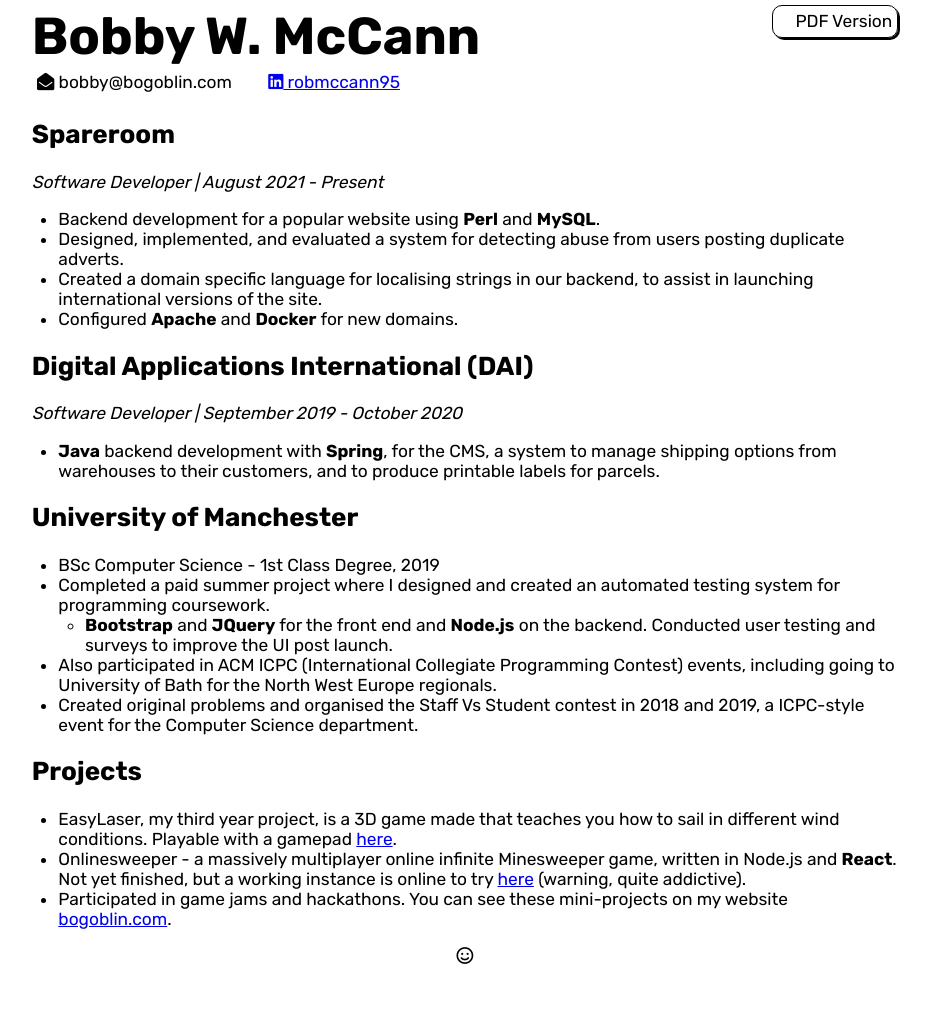
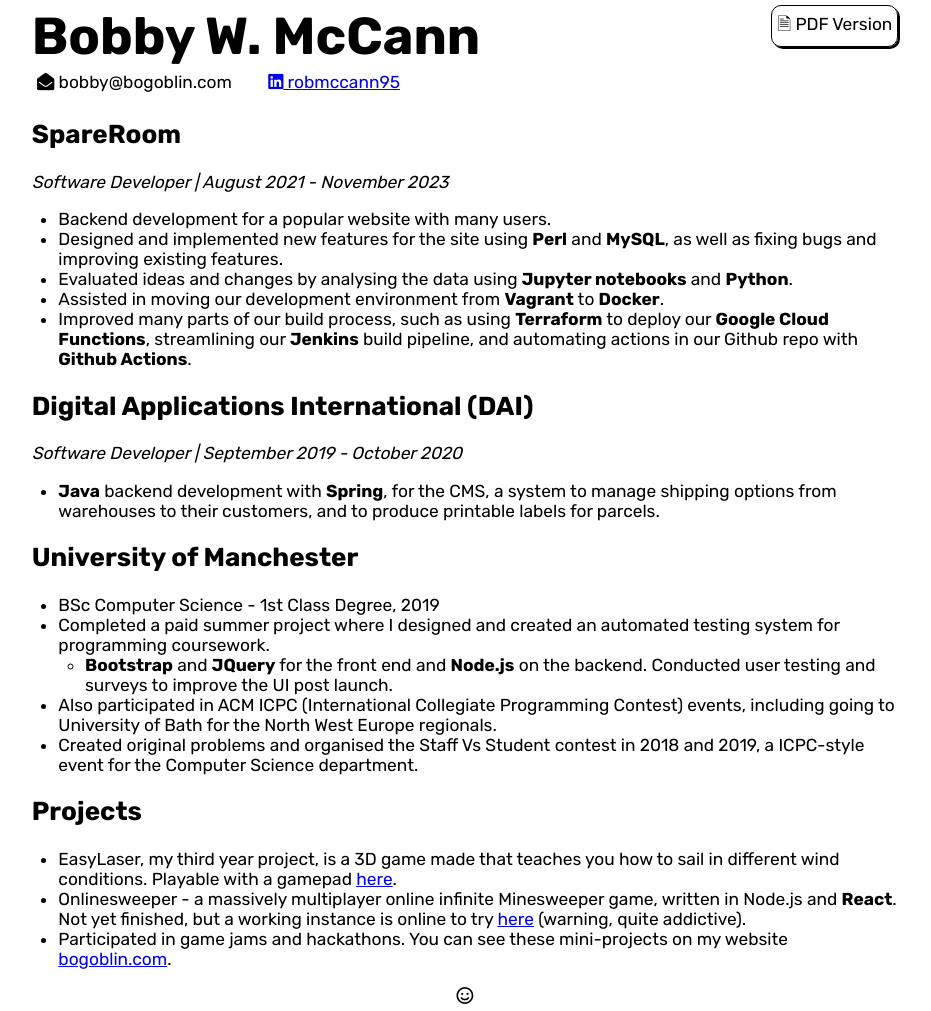
Before and after one commit to bogoblin/bobbyweb, a Jekyll site: the page cv/index.html, which Jekyll copies as it is, in a window 1280 px wide. Shown: the whole page, without its empty margins (175-1106 px from the left). Built offline with Jekyll 4.4.1, drawn with Linux system fonts in a browser that asks for light colours; nearby versions of some CDN libraries; before the commit the page ends 971 px from its top, so only the background shows below that.

Commit message:
CV Update

```diff
--- a/cv/header.html
+++ b/cv/header.html
@@ -43,7 +43,7 @@
             </div>
         </div>
         <div>
-            <a href="Bobby_W_McCann_CV.pdf" class="button noprint"><i class="fa-duotone fa-file-pdf"></i> PDF Version</a>
+            <a href="Bobby_W_McCann_CV.pdf" class="button noprint">🗎 PDF Version</a>
         </div>
     </div>
     <div class="content">
--- a/cv/index.html
+++ b/cv/index.html
@@ -43,37 +43,65 @@
             </div>
         </div>
         <div>
-            <a href="Bobby_W_McCann_CV.pdf" class="button noprint"><i class="fa-duotone fa-file-pdf"></i> PDF Version</a>
+            <a href="Bobby_W_McCann_CV.pdf" class="button noprint">🗎 PDF Version</a>
         </div>
     </div>
-    <div class="content"><h2 id="spareroom">Spareroom</h2>
-<p><em>Software Developer | August 2021 - Present</em></p>
+    <div class="content"><h2 id="spareroom">SpareRoom</h2>
+<p><em>Software Developer | August 2021 - November 2023</em></p>
 <ul>
-<li>Backend development for a popular website using <strong>Perl</strong> and <strong>MySQL</strong>.</li>
-<li>Designed, implemented, and evaluated a system for detecting abuse from users posting duplicate adverts.</li>
-<li>Created a domain specific language for localising strings in our backend, to assist in launching international versions of the site.</li>
-<li>Configured <strong>Apache</strong> and <strong>Docker</strong> for new domains.</li>
+<li>Backend development for a popular website with many users.</li>
+<li>Designed and implemented new features for the site using
+<strong>Perl</strong> and <strong>MySQL</strong>, as well as fixing bugs
+and improving existing features.</li>
+<li>Evaluated ideas and changes by analysing the data using
+<strong>Jupyter notebooks</strong> and <strong>Python</strong>.</li>
+<li>Assisted in moving our development environment from
+<strong>Vagrant</strong> to <strong>Docker</strong>.</li>
+<li>Improved many parts of our build process, such as using
+<strong>Terraform</strong> to deploy our <strong>Google Cloud
+Functions</strong>, streamlining our <strong>Jenkins</strong> build
+pipeline, and automating actions in our Github repo with <strong>Github
+Actions</strong>.</li>
 </ul>
-<h2 id="digital-applications-international-dai">Digital Applications International (DAI)</h2>
+<h2 id="digital-applications-international-dai">Digital Applications
+International (DAI)</h2>
 <p><em>Software Developer | September 2019 - October 2020</em></p>
 <ul>
-<li><strong>Java</strong> backend development with <strong>Spring</strong>, for the CMS, a system to manage shipping options from warehouses to their customers, and to produce printable labels for parcels.</li>
+<li><strong>Java</strong> backend development with
+<strong>Spring</strong>, for the CMS, a system to manage shipping
+options from warehouses to their customers, and to produce printable
+labels for parcels.</li>
 </ul>
 <h2 id="university-of-manchester">University of Manchester</h2>
 <ul>
 <li>BSc Computer Science - 1st Class Degree, 2019</li>
-<li>Completed a paid summer project where I designed and created an automated testing system for programming coursework.
+<li>Completed a paid summer project where I designed and created an
+automated testing system for programming coursework.
 <ul>
-<li><strong>Bootstrap</strong> and <strong>JQuery</strong> for the front end and <strong>Node.js</strong> on the backend. Conducted user testing and surveys to improve the UI post launch.</li>
+<li><strong>Bootstrap</strong> and <strong>JQuery</strong> for the front
+end and <strong>Node.js</strong> on the backend. Conducted user testing
+and surveys to improve the UI post launch.</li>
 </ul></li>
-<li>Also participated in ACM ICPC (International Collegiate Programming Contest) events, including going to University of Bath for the North West Europe regionals.</li>
-<li>Created original problems and organised the Staff Vs Student contest in 2018 and 2019, a ICPC-style event for the Computer Science department.</li>
+<li>Also participated in ACM ICPC (International Collegiate Programming
+Contest) events, including going to University of Bath for the North
+West Europe regionals.</li>
+<li>Created original problems and organised the Staff Vs Student contest
+in 2018 and 2019, a ICPC-style event for the Computer Science
+department.</li>
 </ul>
 <h2 id="projects">Projects</h2>
 <ul>
-<li>EasyLaser, my third year project, is a 3D game made that teaches you how to sail in different wind conditions. Playable with a gamepad <a href="https://bogoblin.com/games/2019/05/11/EasyLaser.html">here</a>.</li>
-<li>Onlinesweeper - a massively multiplayer online infinite Minesweeper game, written in Node.js and <strong>React</strong>. Not yet finished, but a working instance is online to try <a href="https://onlinesweeper-5i7y9.ondigitalocean.app/">here</a> (warning, quite addictive).</li>
-<li>Participated in game jams and hackathons. You can see these mini-projects on my website <a href="https://bogoblin.com">bogoblin.com</a>.</li>
+<li>EasyLaser, my third year project, is a 3D game made that teaches you
+how to sail in different wind conditions. Playable with a gamepad <a
+href="https://bogoblin.com/games/2019/05/11/EasyLaser.html">here</a>.</li>
+<li>Onlinesweeper - a massively multiplayer online infinite Minesweeper
+game, written in Node.js and <strong>React</strong>. Not yet finished,
+but a working instance is online to try <a
+href="https://onlinesweeper-5i7y9.ondigitalocean.app/">here</a>
+(warning, quite addictive).</li>
+<li>Participated in game jams and hackathons. You can see these
+mini-projects on my website <a
+href="https://bogoblin.com">bogoblin.com</a>.</li>
 </ul>
 <center><i class="far fa-smile"></i></center>
 <!--I know you're not supposed to use <center>, leave me alone-->
```
Also changed, not shown: cv/cv.md (+7 -6 lines), 1 other file.
